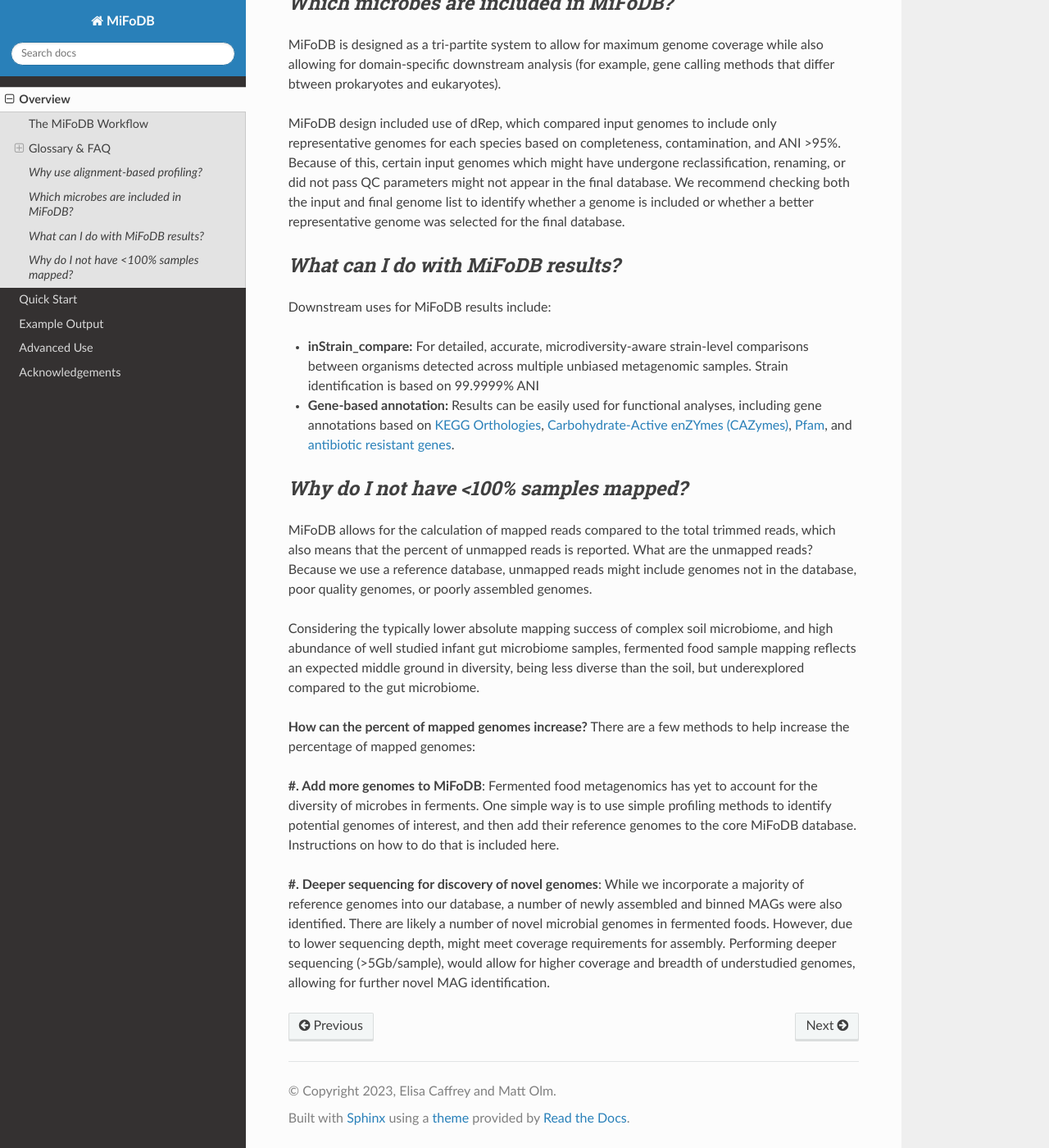
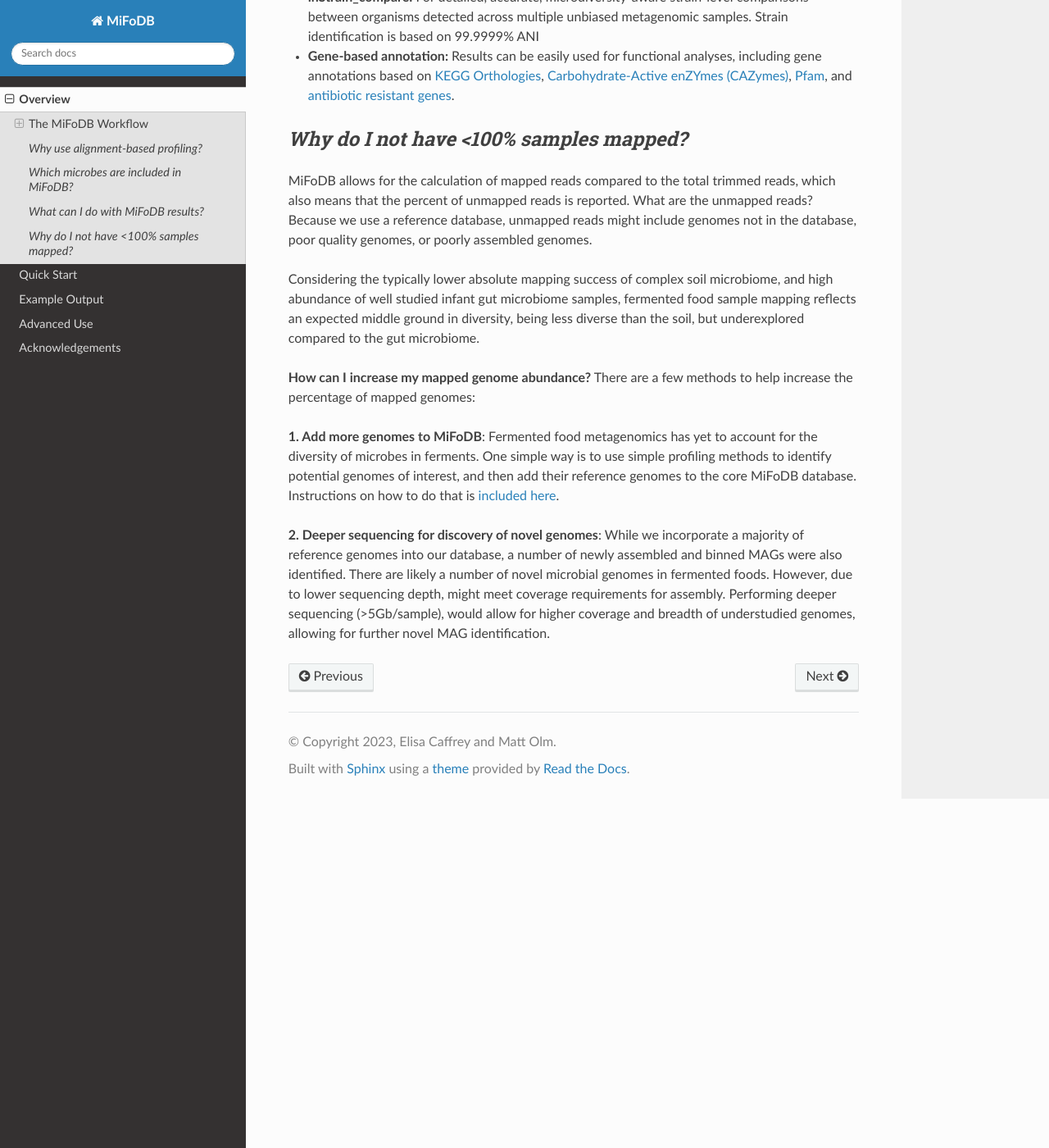
Before and after one commit to elisacaffrey/MiFoDB, a Sphinx documentation site: the page built from docs/source/overview.rst, in a window 1280 px wide and 1400 px high, scrolled down 1892 px. Shown: the whole window at 82% size. Built offline with Sphinx 7.4.7 and the Read the Docs theme 2.0.0, drawn with Linux system fonts in a browser that asks for light colours; some of the changed text lies outside the part shown.

Commit message:
Update overview.rst

```diff
--- a/docs/source/overview.rst
+++ b/docs/source/overview.rst
@@ -8,25 +8,6 @@
   :width: 400px
   :align: center
 *The above figure shows a visual representation of the MiFoDB workflow, including pre-processing, assembly, binning, and alignment-based profiling.*
-
-
-Glossary & FAQ
-+++++++++++++++++++++++++++++++++++++++++++++++++++++++++++++++++++++
-
-Glossary of terms used in MiFoDB
-------------------------------------
-
-.. note::
-  This glossary is meant to give a conceptual overview of the terms used in MiFoDB. For a more detailed overview of these concepts, see the `InStrain Glossary <https://instrain.readthedocs.io/en/latest/overview.html#glossary-faq>`_.
-
-.. glossary::
-ANI
-  Average nucleotide identity
-
-scaffold-to-bin file
-  A .txt file with two columns where the first column is the scaffold name and the second column is the name of the genome the scaffold belongs to.
-  Can be created using the script `parse_stb.py <https://github.com/MrOlm/drep/blob/master/helper_scripts/parse_stb.py>`_ that comes with the program
-  ``dRep``  See :doc:`example_output` for more info
 
 FAQ
 ------------------------------------
@@ -66,9 +47,9 @@
 
 Considering the typically lower absolute mapping success of complex soil microbiome, and high abundance of well studied infant gut microbiome samples, fermented food sample mapping reflects an expected middle ground in diversity, being less diverse than the soil, but underexplored compared to the gut microbiome.
 
-**How can the percent of mapped genomes increase?**
+**How can I increase my mapped genome abundance?**
 There are a few methods to help increase the percentage of mapped genomes:
 
-**#. Add more genomes to MiFoDB**: Fermented food metagenomics has yet to account for the diversity of microbes in ferments. One simple way is to use simple profiling methods to identify potential genomes of interest, and then add their reference genomes to the core MiFoDB database. Instructions on how to do that is included here.
+**1. Add more genomes to MiFoDB**: Fermented food metagenomics has yet to account for the diversity of microbes in ferments. One simple way is to use simple profiling methods to identify potential genomes of interest, and then add their reference genomes to the core MiFoDB database. Instructions on how to do that is `included here <https://mifodb.readthedocs.io/en/latest/advanced_use.html#identifying-and-adding-prokaryote-genomes>`_.
 
-**#. Deeper sequencing for discovery of novel genomes**: While we incorporate a majority of reference genomes into our database, a number of newly assembled and binned MAGs were also identified. There are likely a number of novel microbial genomes in fermented foods. However, due to lower sequencing depth, might meet coverage requirements for assembly. Performing deeper sequencing (>5Gb/sample), would allow for higher coverage and breadth of understudied genomes, allowing for further novel MAG identification.
+**2. Deeper sequencing for discovery of novel genomes**: While we incorporate a majority of reference genomes into our database, a number of newly assembled and binned MAGs were also identified. There are likely a number of novel microbial genomes in fermented foods. However, due to lower sequencing depth, might meet coverage requirements for assembly. Performing deeper sequencing (>5Gb/sample), would allow for higher coverage and breadth of understudied genomes, allowing for further novel MAG identification.
```
